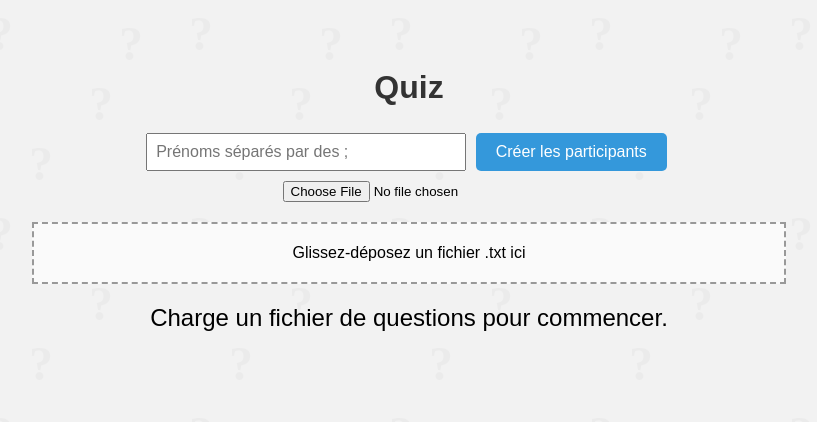
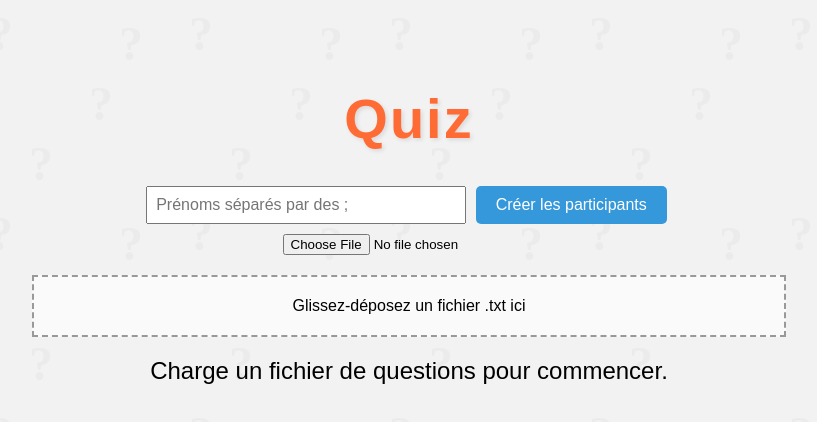
Before and after one commit to AgileAndDevOpsToolkit/EasyQuiz, a plain HTML site: page index.html in a window 1280 px wide. Shown: the whole page, without its empty margins (231-1048 px from the left). Drawn offline with Linux system fonts and the light colour scheme.

Commit message:
style: enhance h1 title styling

```diff
--- a/css/style.css
+++ b/css/style.css
@@ -8,7 +8,12 @@
 }
 
 h1 {
-  color: #333;
+  color: #ff6b35;
+  font-size: 3.5em;
+  font-weight: bold;
+  margin-bottom: 30px;
+  text-shadow: 2px 2px 4px rgba(0, 0, 0, 0.1);
+  letter-spacing: 2px;
 }
 
 #question,
```
